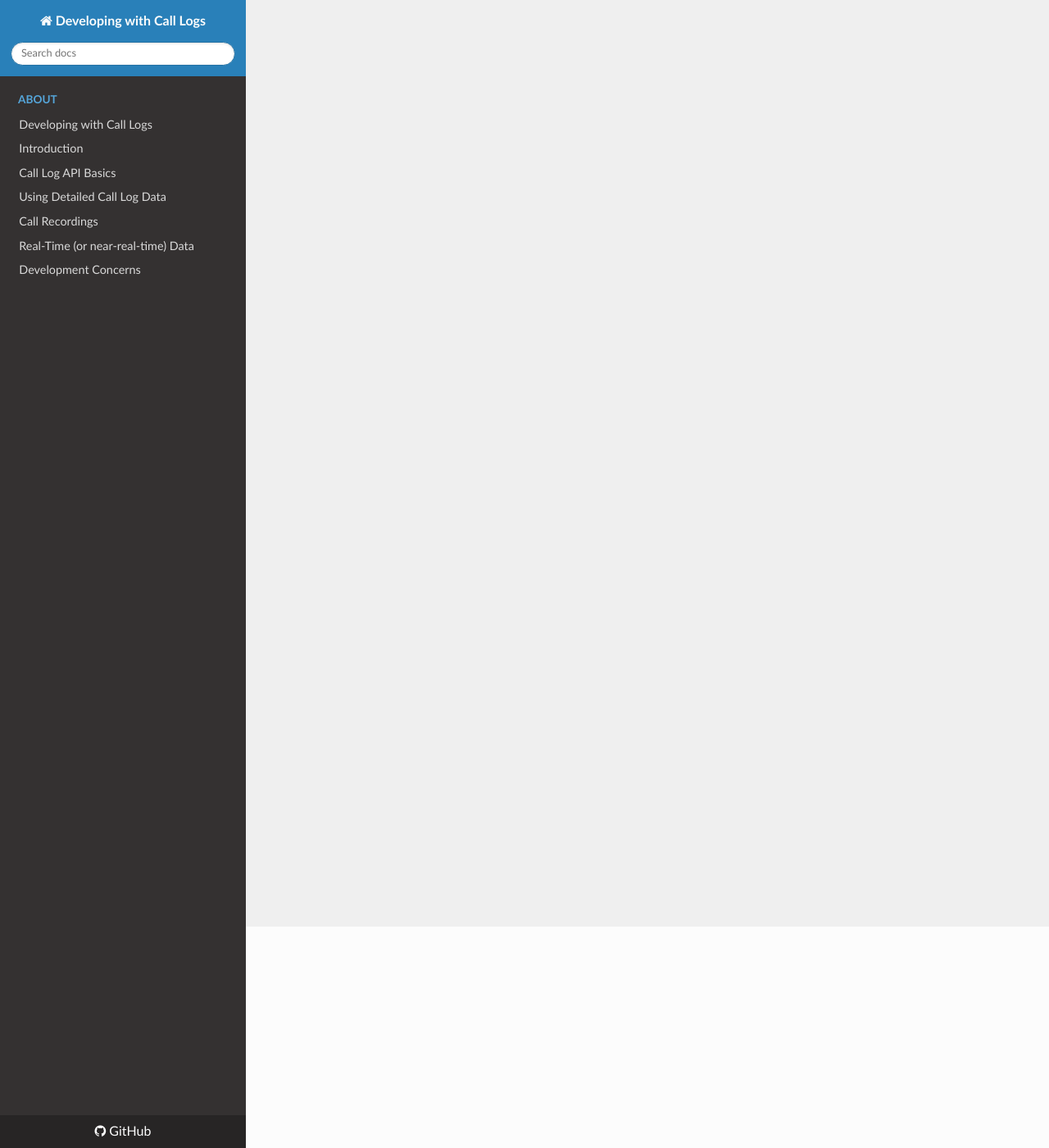
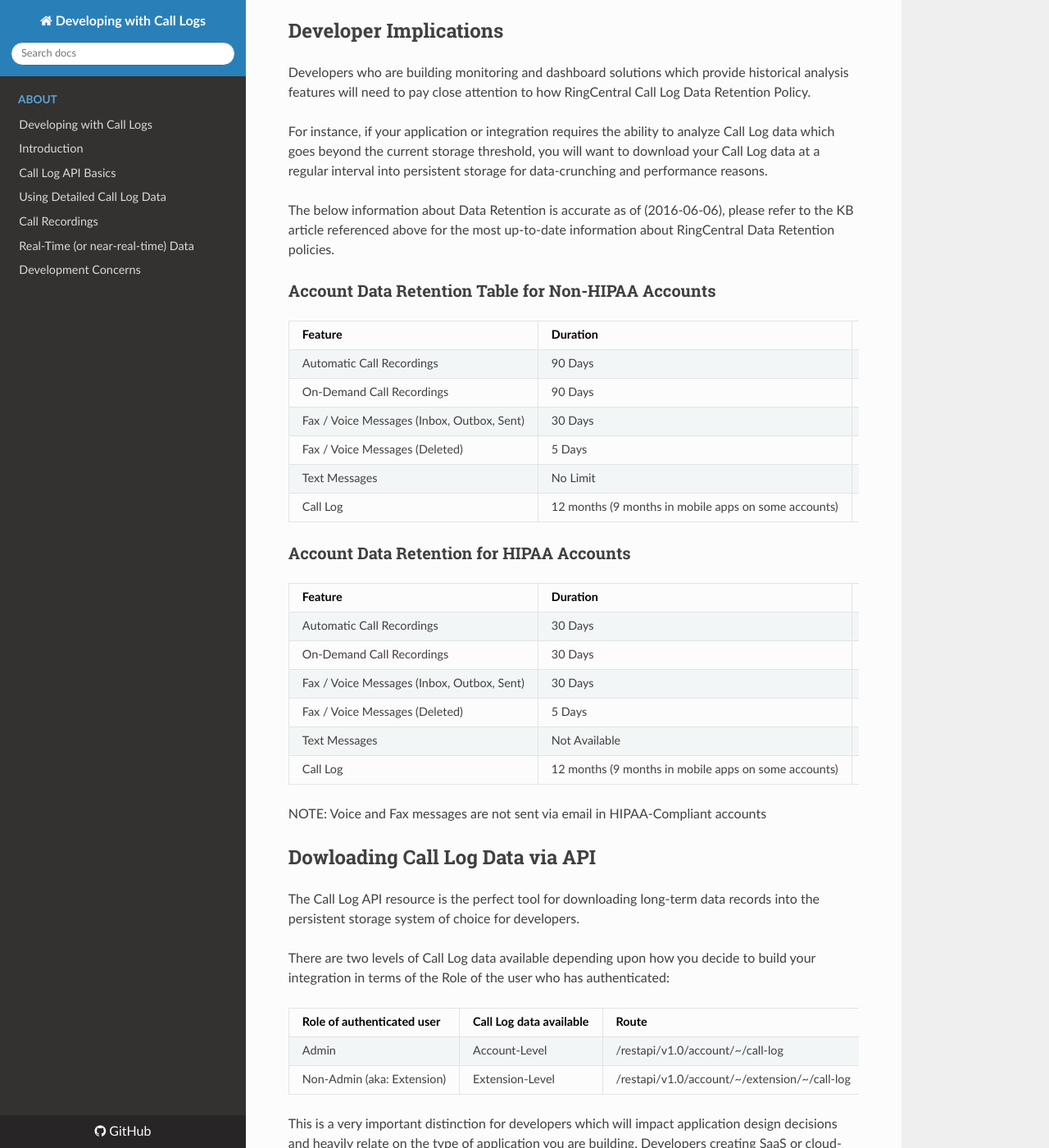
Before and after one commit to grokify/developing-with-call-logs, an MkDocs documentation site: the page built from docs/data-retention-policy.md, in a window 1280 px wide and 1400 px high, scrolled down 270 px. Shown: the whole window at 82% size. Built offline with MkDocs 1.6.1, drawn with Linux system fonts in a browser that asks for light colours; nearby versions of some CDN libraries; old or Windows-style settings are respelled for this version of MkDocs; some of the changed text lies outside the part shown.

Commit message:
Flush out the Data Retention section

```diff
--- a/docs/data-retention-policy.md
+++ b/docs/data-retention-policy.md
@@ -1 +1,50 @@
 RingCentral does not retain your [Call Log](https://developers.ringcentral.com/api-docs/latest/index.html#!#RefCallLogInfo.html) data indefinitely. This is one of the driving factors that cause developers to author integrations with RingCentral.
+
+The data retention policies for RingCentral accounts differ if your account is a HIPAA-Compliant, or Non-HIPAA-Compliant account. There are multiple ways you can download your call log data, please refer to the official [RingCentral KB Article on Message Storage and Data Retention](http://success.ringcentral.com/articles/en_US/RC_Knowledge_Article/2178#2) for comprehensive information about your account.
+
+## Developer Implications
+
+Developers who are building monitoring and dashboard solutions which provide historical analysis features will need to pay close attention to how RingCentral Call Log Data Retention Policy.
+
+For instance, if your application or integration requires the ability to analyze Call Log data which goes beyond the current storage threshold, you will want to download your Call Log data at a regular interval into persistent storage for data-crunching and performance reasons.
+
+The below information about Data Retention is accurate as of (2016-06-06), please refer to the KB article referenced above for the most up-to-date information about RingCentral Data Retention policies.
+
+### Account Data Retention Table for Non-HIPAA Accounts
+
+| Feature                                    | Duration                                             | Count -or- Size                                                                         |
+|--------------------------------------------|------------------------------------------------------|-----------------------------------------------------------------------------------------|
+| Automatic Call Recordings                  | 90 Days                                              | 100K Recordings per Account                                                             |
+| On-Demand Call Recordings                  | 90 Days                                              | 200 Recordings per Mailbox or User                                                      |
+| Fax / Voice Messages (Inbox, Outbox, Sent) | 30 Days                                              | 200 Messages per folder, per User (Inbox, Outbox, Sent) Fax and Voice messages combined |
+| Fax / Voice Messages (Deleted)             | 5 Days                                               | 200 Messages per User (Fax and Voice messages combined)                                 |
+| Text Messages                              | No Limit                                             | 5K Messages per folder, per User (Inbox, Outbox, Sent, Deleted)                         |
+| Call Log                                   | 12 months (9 months in mobile apps on some accounts) | No Limit                                                                                |
+
+### Account Data Retention for HIPAA Accounts
+
+| Feature                                    | Duration                                             | Count -or- Size                                                                         |
+|--------------------------------------------|------------------------------------------------------|-----------------------------------------------------------------------------------------|
+| Automatic Call Recordings                  | 30 Days                                              | 100K Recordings per Account                                                             |
+| On-Demand Call Recordings                  | 30 Days                                              | 200 Recordings per Mailbox or User                                                      |
+| Fax / Voice Messages (Inbox, Outbox, Sent) | 30 Days                                              | 200 Messages per folder, per User (Inbox, Outbox, Sent) Fax and Voice messages combined |
+| Fax / Voice Messages (Deleted)             | 5 Days                                               | 200 Messages per User (Fax and Voice messages combined)                                 |
+| Text Messages                              | Not Available                                        | Not Available                                                                           |
+| Call Log                                   | 12 months (9 months in mobile apps on some accounts) | No Limit                                                                                |
+
+NOTE: Voice and Fax messages are not sent via email in HIPAA-Compliant accounts
+
+## Dowloading Call Log Data via API
+
+The Call Log API resource is the perfect tool for downloading long-term data records into the persistent storage system of choice for developers.
+
+There are two levels of Call Log data available depending upon how you decide to build your integration in terms of the Role of the user who has authenticated:
+
+| Role of authenticated user | Call Log data available | Route                                             |
+|----------------------------|-------------------------|---------------------------------------------------|
+| Admin                      | Account-Level           | /restapi/v1.0/account/~/call-log                  |
+| Non-Admin (aka: Extension) | Extension-Level         | /restapi/v1.0/account/~/extension/~/call-log      |
+
+This is a very important distinction for developers which will impact application design decisions and heavily relate on the type of application you are building. Developers creating SaaS or cloud-based applications which use RingCentral Authorization Flow to obtain access_tokens, would need to modify the route used depending upon the scope of the view of data being represented. Compare this to developers who are building a Server-Only (No UI) application which uses Password Credentials (ROPC) to obtain an access_token for downloading the account-level call log data.
+
+// TODO: Add links to => How to Download Account-Level Call Log Data && Developing Call Log Dashboards
```
